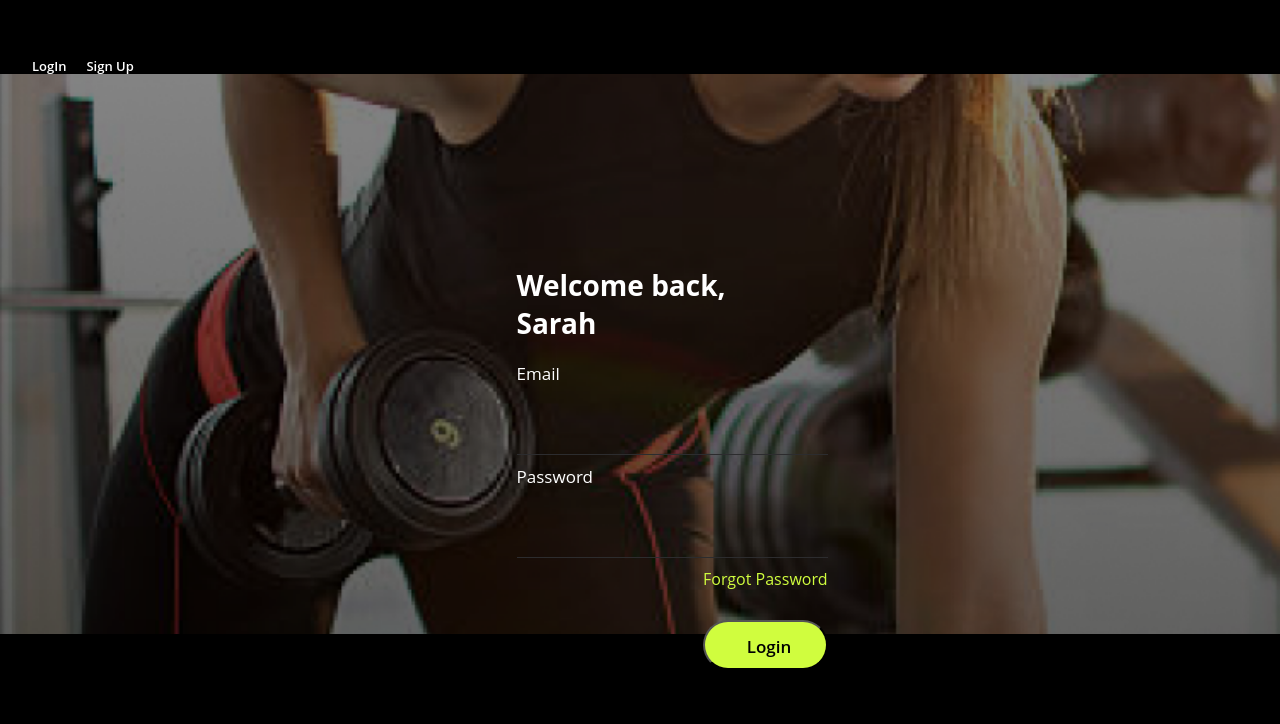
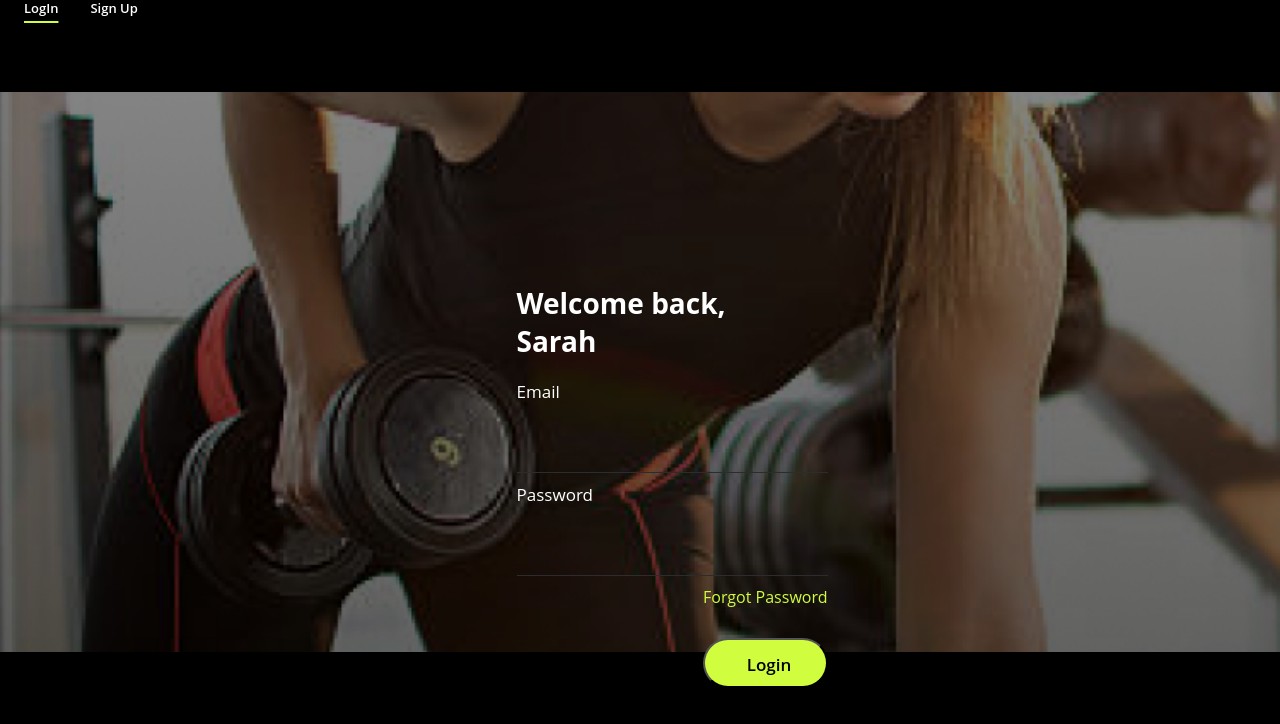
Before and after one commit to TackoBracko/crossfit-tracker-app, a React (Vite) app: page /login in a window 1280 px wide. Shown: the top 724 px of the page. Built offline with nearby package versions, Linux system fonts and the light colour scheme.

Commit message:
added module.css for navigation

```diff
--- a/src/App.jsx
+++ b/src/App.jsx
@@ -1,12 +1,12 @@
-import { createBrowserRouter, RouterProvider } from 'react-router-dom';
+import { createBrowserRouter, redirect, RouterProvider } from 'react-router-dom';
 
-import RootLayout from './components/RootLayout/Index';
+import RootLayout from './components/RootLayout';
 import HomePage from './pages/Home';
 import ProfilePage from './pages/Profile';
-import LogInPage from './pages/Login/Index';
+import LogInPage from './pages/Login';
 import SignUpPage from './pages/SignUp';
 
-/*const isUserLogged = false;
+const isUserLogged = false;
 
 const protectedRoutesLoader = () => {
   if (!isUserLogged) {
@@ -22,31 +22,35 @@ const publicRoutesLoader = () => {
   } else {
     return null;
   }
-};*/
+};
 
 const router = createBrowserRouter([
   {
     path: '/',
+    id: 'root',
     element: <RootLayout />,
+    loader: () => {
+      return isUserLogged;
+    },
     children: [
       {
         index: true,
-        //loader: protectedRoutesLoader,
+        loader: protectedRoutesLoader,
         element: <HomePage />,
       },
       {
         path: 'profile',
-        //loader: protectedRoutesLoader,
+        loader: protectedRoutesLoader,
         element: <ProfilePage />,
       },
       {
         path: 'login',
         element: <LogInPage />,
-        //loader: publicRoutesLoader,
+        loader: publicRoutesLoader,
       },
       {
         path: 'signup',
-        //loader: publicRoutesLoader,
+        loader: publicRoutesLoader,
         element: <SignUpPage />,
       },
     ],
--- a/src/components/RootLayout/Navigation/Index.jsx
+++ /dev/null
@@ -1,38 +0,0 @@
-import { NavLink } from 'react-router-dom';
-import classes from './Navigation.module.css';
-
-export default function Navigation() {
-  const isUserLogged = false;
-
-  //const loginBackground = isUserLogged ? undefined : classes.loginBackground;
-
-  return (
-    <>
-      <header className={classes.nav}>
-        <nav>
-          <ul>
-            {isUserLogged ? (
-              <>
-                <li>
-                  <NavLink to="">Home</NavLink>
-                </li>
-                <li>
-                  <NavLink to="profile">Profile</NavLink>
-                </li>
-              </>
-            ) : (
-              <>
-                <li>
-                  <NavLink to="login">LogIn</NavLink>
-                </li>
-                <li>
-                  <NavLink to="signup">Sign Up</NavLink>
-                </li>
-              </>
-            )}
-          </ul>
-        </nav>
-      </header>
-    </>
-  );
-}
--- a/src/components/RootLayout/Navigation/Navigation.module.css
+++ b/src/components/RootLayout/Navigation/Navigation.module.css
@@ -1,14 +1,15 @@
 .nav {
   display: flex;
-  justify-content: space-between;
+  height: 92px;
+  width: 100vh;
+  padding: 0 24px;
 }
 
 .nav ul {
   list-style: none;
   display: flex;
-  gap: 20px;
-  margin-top: 58px;
-  margin-left: 32px;
+  gap: 32px;
+  height: fit-content;
 }
 
 .nav ul li {
@@ -24,6 +25,8 @@
   padding-bottom: 5px;
 }
 
-.nav ul li a:hover {
-  border-bottom: 1px solid #d0fd3e;
+.nav ul li a:hover,
+.nav ul li a.active {
+  text-decoration: underline 2px #d0fd3e;
+  text-underline-offset: 8px;
 }
--- /dev/null
+++ b/src/components/RootLayout/Navigation/index.jsx
@@ -0,0 +1,44 @@
+import { NavLink, useRouteLoaderData } from 'react-router-dom';
+import classes from './Navigation.module.css';
+
+export default function Navigation() {
+  const isUserLogged = useRouteLoaderData('root');
+
+  return (
+    <>
+      <header className={classes.nav}>
+        <nav>
+          <ul>
+            {isUserLogged ? (
+              <>
+                <li>
+                  <NavLink to="" className={({ isActive }) => (isActive ? classes.active : undefined)}>
+                    Home
+                  </NavLink>
+                </li>
+                <li>
+                  <NavLink to="profile" className={({ isActive }) => (isActive ? classes.active : undefined)}>
+                    Profile
+                  </NavLink>
+                </li>
+              </>
+            ) : (
+              <>
+                <li>
+                  <NavLink to="login" className={({ isActive }) => (isActive ? classes.active : undefined)}>
+                    LogIn
+                  </NavLink>
+                </li>
+                <li>
+                  <NavLink to="signup" className={({ isActive }) => (isActive ? classes.active : undefined)}>
+                    Sign Up
+                  </NavLink>
+                </li>
+              </>
+            )}
+          </ul>
+        </nav>
+      </header>
+    </>
+  );
+}
--- a/src/components/RootLayout/Index.jsx
+++ b/src/components/RootLayout/index.jsx
@@ -1,5 +1,5 @@
 import { Outlet } from 'react-router-dom';
-import Navigation from './Navigation/Index';
+import Navigation from './Navigation';
 
 export default function RootLayout() {
   return (
```
Also changed, not shown: src/pages/Login/index.jsx (renamed from src/pages/Login/Index.jsx).
